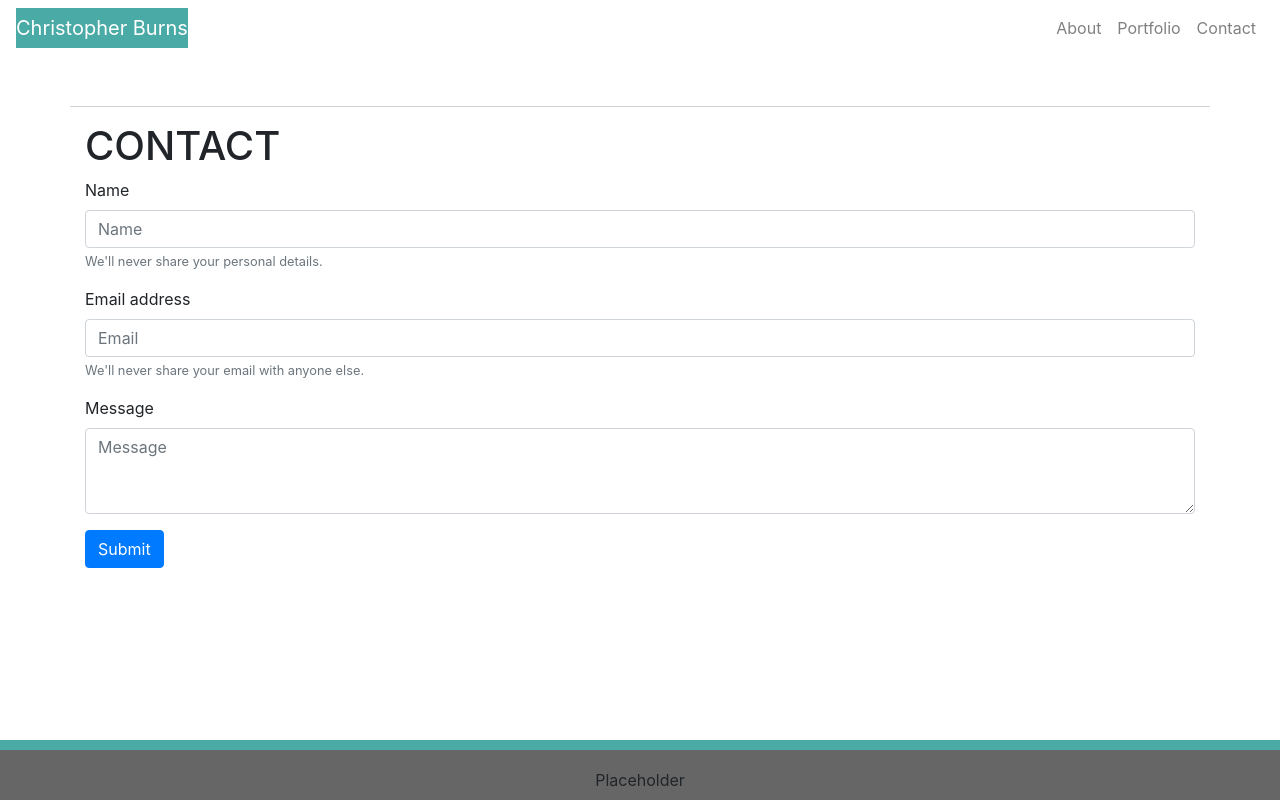
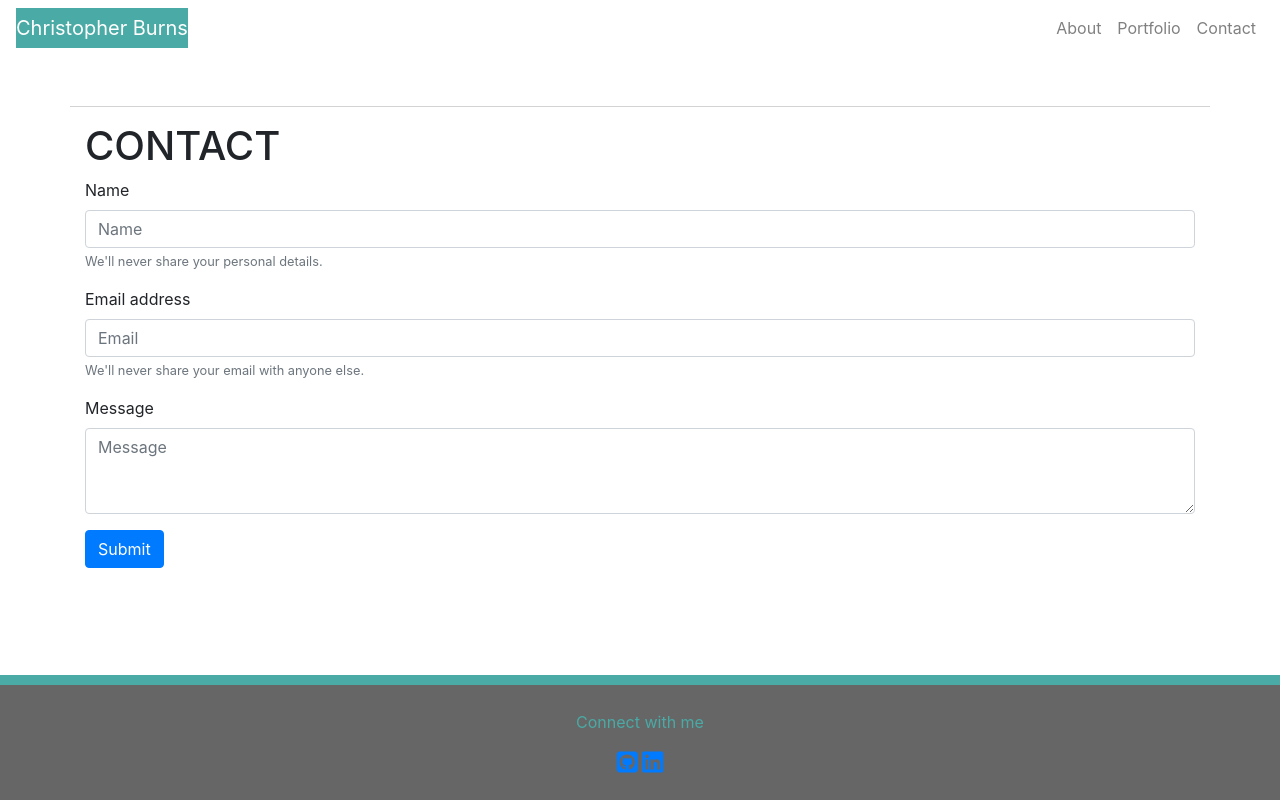
Before and after one commit to ckzard/Responsive-Portfolio, a plain HTML site: page contact.html in a window 1280 px wide. Drawn offline with nearby package versions, Linux system fonts and the light colour scheme.

Commit message:
updated colours of footer, added icons with a link to github, link for linkedin coming soon, adjusted margin of main so footer won't hide part of image

```diff
--- a/assets/css/style.css
+++ b/assets/css/style.css
@@ -1,6 +1,7 @@
 * {
     box-sizing: border-box;
   }
+  a { color: inherit; }
 
 html {
   overflow-y: scroll;
@@ -21,6 +22,7 @@ html {
 
   main {
     background-color: white;
+    margin-bottom: 150px;
   }
 
   h2 {
@@ -55,11 +57,15 @@ html {
     position: fixed;
     width: 100%;
     /* Set the fixed height of the footer here */
-    height: 60px;
-    line-height: 60px; /* Vertically center the text there */
-
+    height: 125px;
+    /* line-height: 60px;  */
+    color: rgb(74, 170, 165);
   }
 
+  .fab {
+    font-size: x-large;
+    bottom: 20px;
+  }
   .row::after {
     content: "";
     clear: both;
--- a/contact.html
+++ b/contact.html
@@ -53,11 +53,14 @@
             </article>
         </section>
     </main>
+
     <footer class="footer">
         <div class="container">
-            <p>Placeholder</p>
+            <p style="margin-top: 25px;">Connect with me </p>
+                <a href="https://github.com/ckzard"><i class="fab fa-github-square"></i></a>  <a href=""><i class="fab fa-linkedin"></i> </a>
         </div>
     </footer>
+<script src="https://kit.fontawesome.com/7891cf7874.js" crossorigin="anonymous"></script>
 <script src="https://code.jquery.com/jquery-3.2.1.slim.min.js" integrity="sha384-KJ3o2DKtIkvYIK3UENzmM7KCkRr/rE9/Qpg6aAZGJwFDMVNA/GpGFF93hXpG5KkN" crossorigin="anonymous"></script>
 <script src="https://cdnjs.cloudflare.com/ajax/libs/popper.js/1.12.9/umd/popper.min.js" integrity="sha384-ApNbgh9B+Y1QKtv3Rn7W3mgPxhU9K/ScQsAP7hUibX39j7fakFPskvXusvfa0b4Q" crossorigin="anonymous"></script>
 <script src="https://maxcdn.bootstrapcdn.com/bootstrap/4.0.0/js/bootstrap.min.js" integrity="sha384-JZR6Spejh4U02d8jOt6vLEHfe/JQGiRRSQQxSfFWpi1MquVdAyjUar5+76PVCmYl" crossorigin="anonymous"></script>
```
Also changed, not shown: index.html (+3 -1 lines), portfolio.html (+3 -1 lines).
